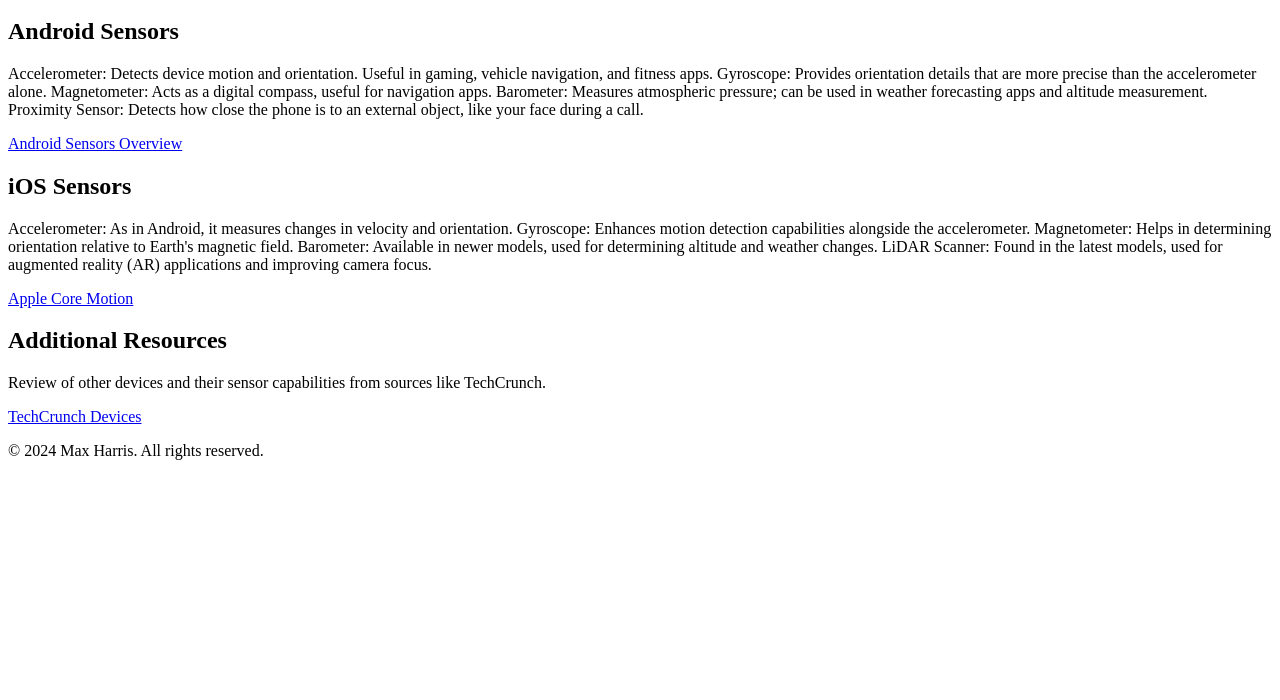
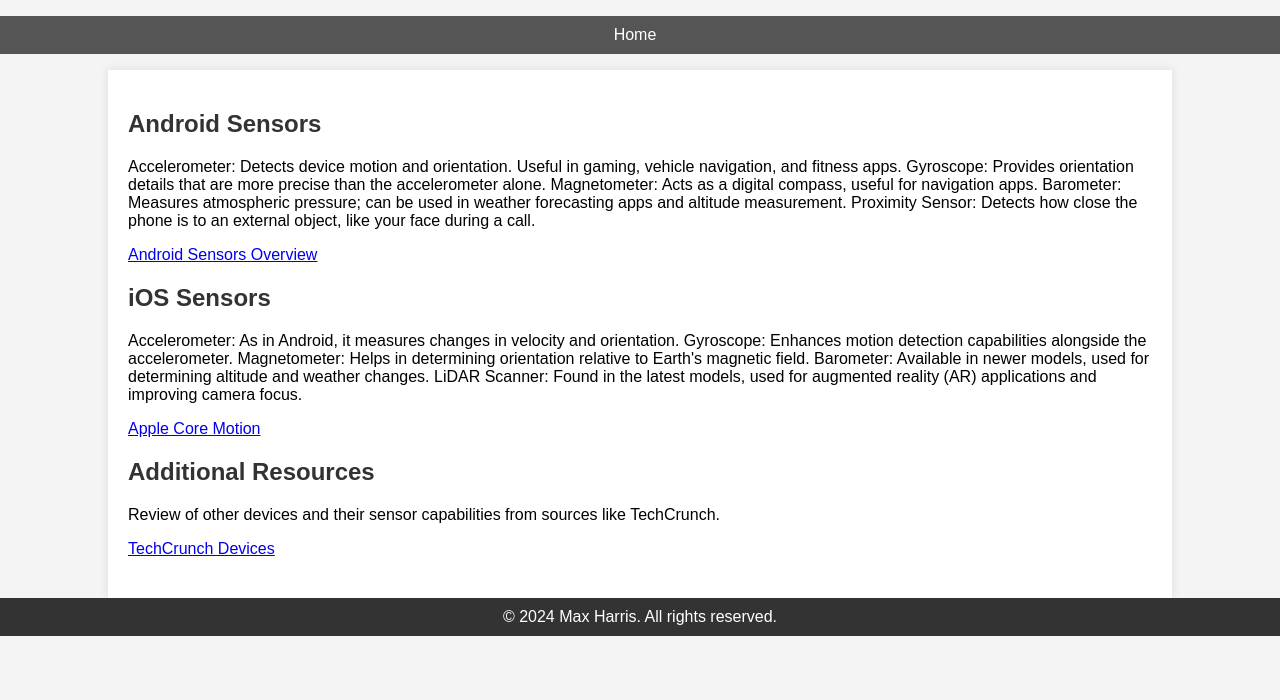
Before and after one commit to harris-maxwell/WebRootSp24, a plain HTML site: page Profile/html/sensor.html in a window 1280 px wide. Shown: the part 100-800 px from the top of the page. Drawn offline with Linux system fonts and the light colour scheme; files that its build step writes are made by us from their sources.

Commit message:
link sensor page

```diff
--- a/Profile/css/sensor.css
+++ b/Profile/css/sensor.css
@@ -0,0 +1,50 @@
+body {
+    font-family: Arial, sans-serif;
+    background-color: #f4f4f4;
+    margin: 0;
+    padding: 0;
+}
+
+header, footer {
+    background-color: #333;
+    color: white;
+    text-align: center;
+    padding: 10px 0;
+}
+
+nav ul {
+    background-color: #555;
+    list-style: none;
+    padding: 10px;
+    text-align: center;
+}
+
+nav ul li {
+    display: inline;
+    margin-right: 10px;
+}
+
+nav ul li a {
+    color: white;
+    text-decoration: none;
+}
+
+article {
+    width: 80%;
+    margin: auto;
+    background-color: white;
+    padding: 20px;
+    box-shadow: 0 0 10px rgba(0, 0, 0, 0.1);
+}
+
+section {
+    margin-bottom: 20px;
+}
+
+section h2 {
+    color: #333;
+}
+
+footer p {
+    margin: 0;
+}
```
Also changed, not shown: index.html (+1 -1 lines).
